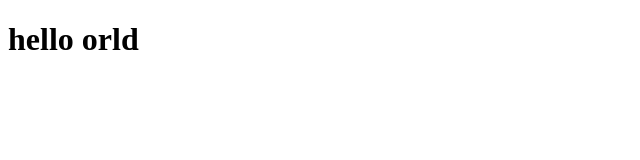
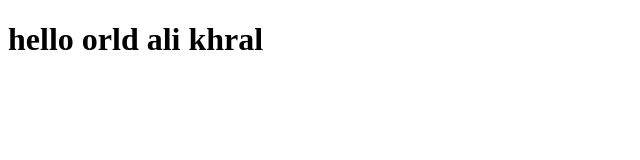
Before and after one commit to md-talha07/talhacode, a plain HTML site: page index.html in a window 1280 px wide. Shown: the whole page, without its empty margins (0-640 px from the left). Drawn offline with Linux system fonts and the light colour scheme.

Commit message:
add a new letter index.html

```diff
--- a/index.html
+++ b/index.html
@@ -7,6 +7,6 @@
     <title>Document</title>
 </head>
 <body>
-    <h1>hello orld</h1>
+    <h1>hello orld ali khral</h1>
 </body>
 </html>
```
